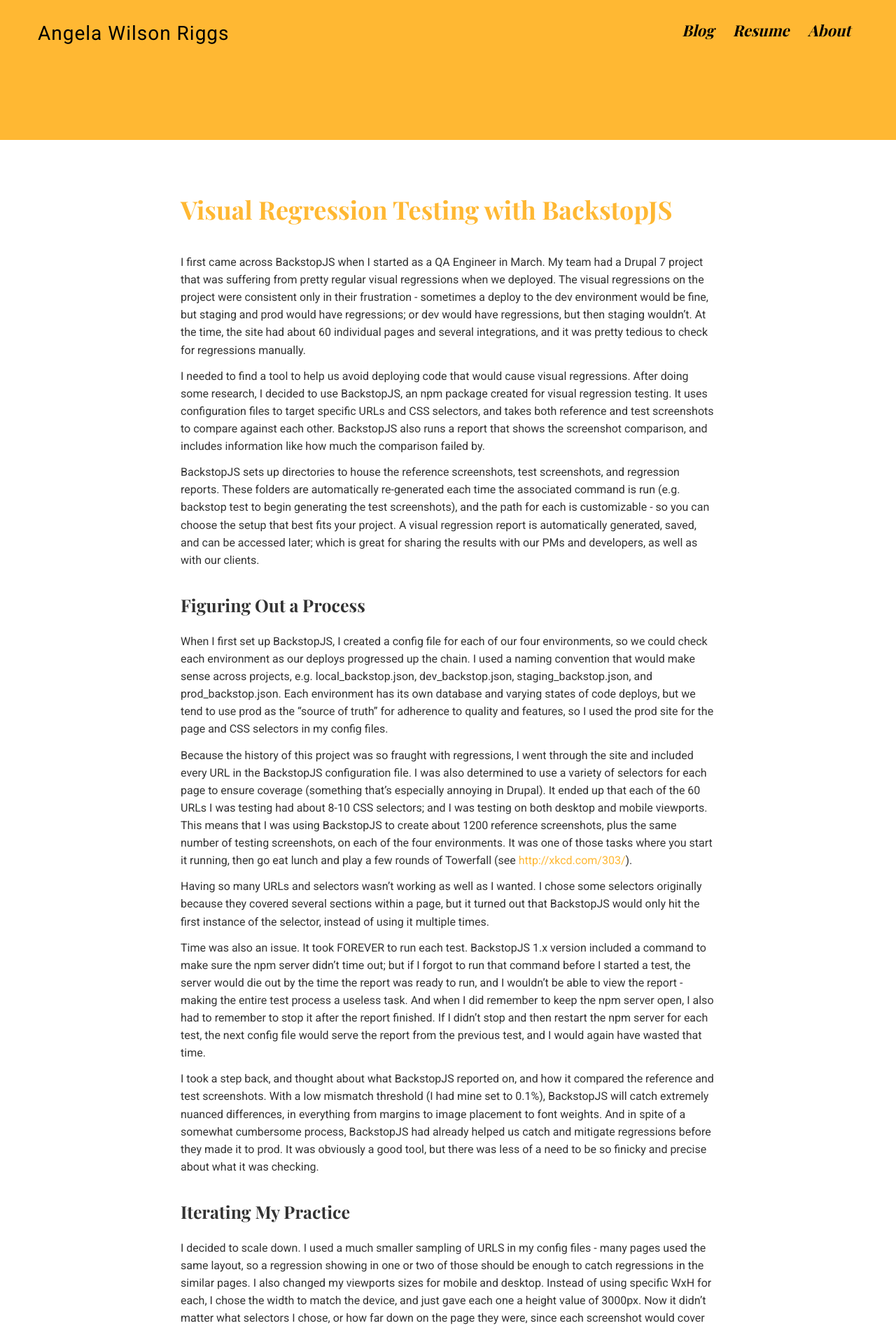
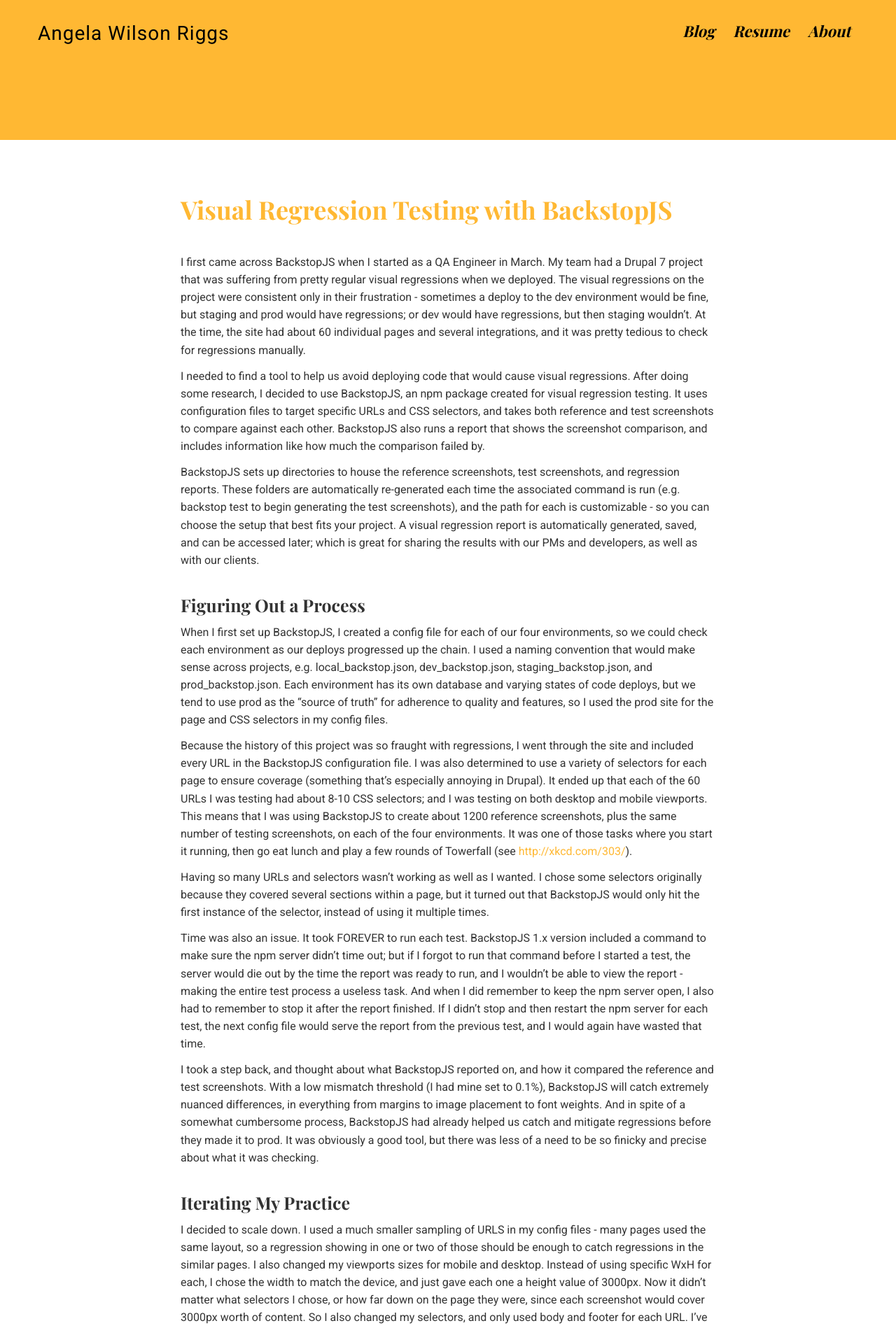
Before and after one commit to angelariggs/angelariggs.github.io, a Jekyll site: the page built from _posts/2016-11-03-vis-reg.md, in a window 1280 px wide. Shown: the top 1898 px of the page at 70% size. Built offline with Jekyll 4.4.1, drawn with Linux system fonts in a browser that asks for light colours; some web fonts are replaced; comment, search, counter and statistics services are not loaded.

Commit message:
Style tweaks for ul and h2

```diff
--- a/_sass/_base.scss
+++ b/_sass/_base.scss
@@ -14,6 +14,7 @@
   font-size: 25px;
   font-weight: 700;
   color: $darkGray;
+  margin-bottom: 0.3em;
 }
 
 h3 {
@@ -40,6 +41,11 @@
 
 ol, ul {
   font-family: $sans-serif;
+  font-size: 16px;
+  line-height: 1.57;
+  color: $darkGray;
+  margin-top: 0;
+  margin-bottom: 1em;
 }
 
 .page {
--- a/_sass/_blog.scss
+++ b/_sass/_blog.scss
@@ -46,6 +46,7 @@
   font-family: $display;
   font-style: italic;
   color: $darkGray;
+  margin-top: 2em;
 }
 
 .disqus {
```
